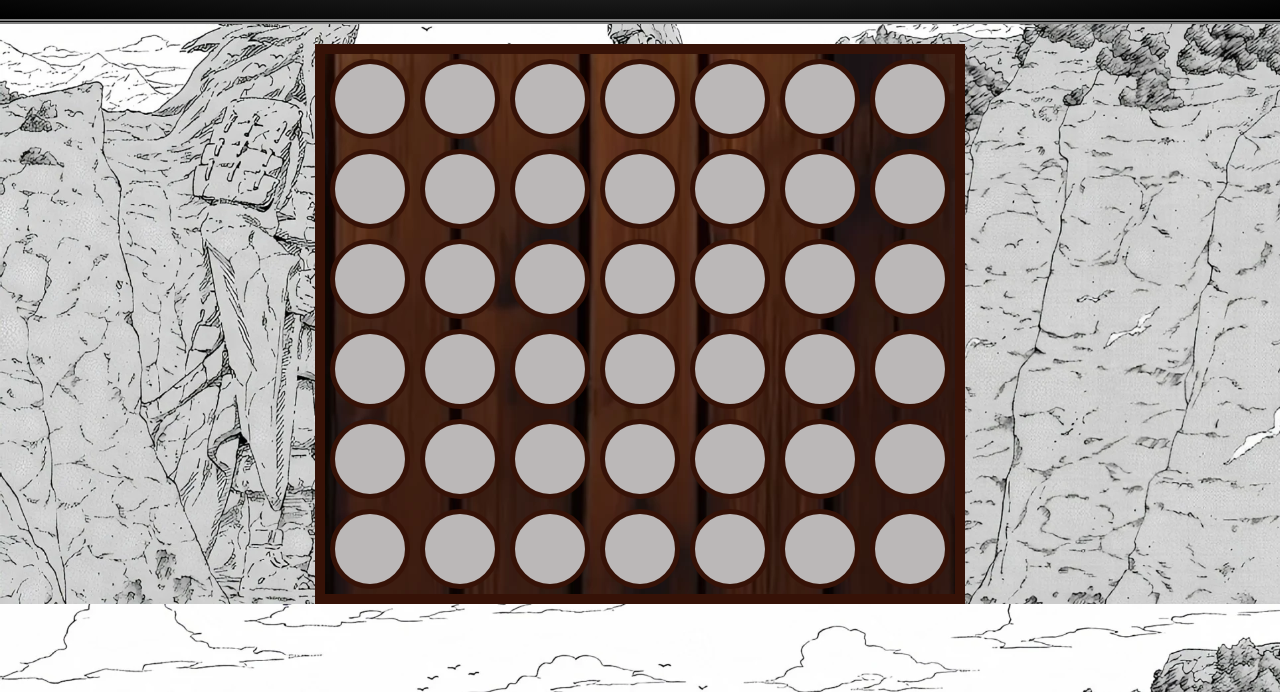
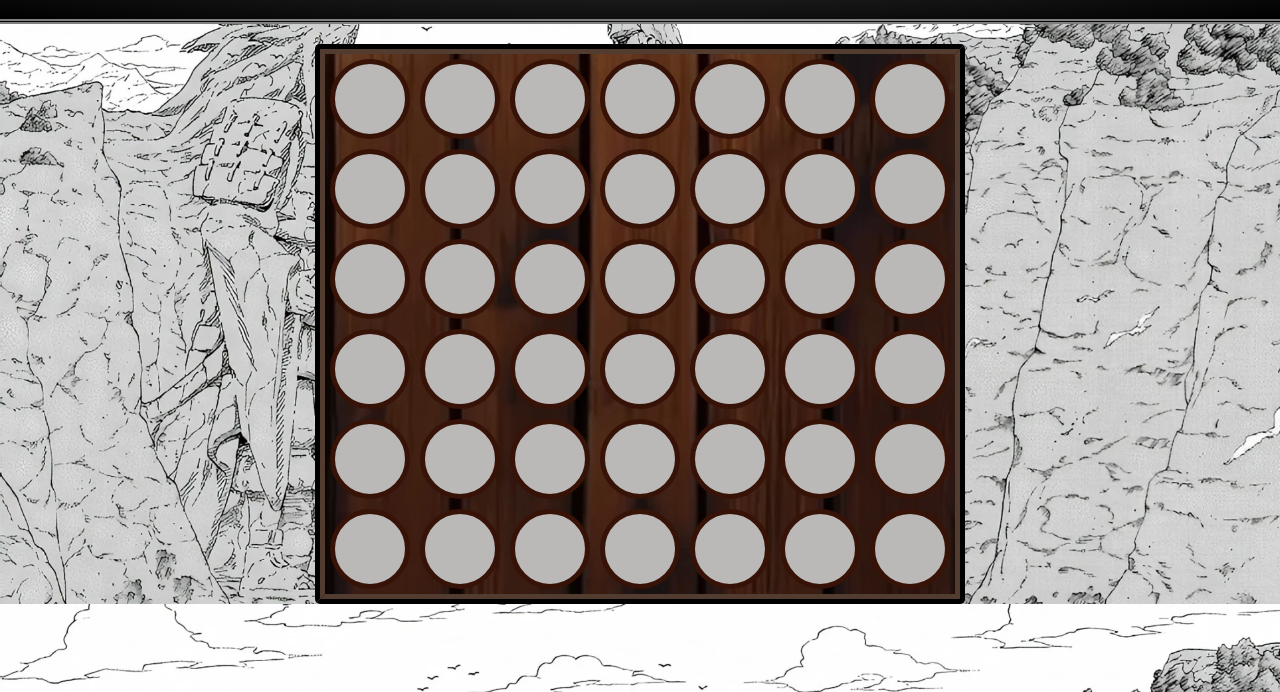
Before and after one commit to pinkx-xlink/js-connect-four-tutorial, a plain HTML site: page index.html in a window 1280 px wide. Shown: the part 108-800 px from the top of the page. Drawn offline with Linux system fonts and the light colour scheme.

Commit message:
Add image

```diff
--- a/style.css
+++ b/style.css
@@ -36,7 +36,11 @@ body {
     height: 540px;
     width: 630px;
     background-image: url('./img/wood-texture.webp');
-    border: 10px solid rgb(54, 18, 7);
+    border-bottom: 10px ridge rgb(82, 60, 48);
+    border-right: 10px ridge rgb(82, 60, 48);
+    border-left: 10px groove rgb(82, 60, 48);
+    border-top: 10px groove rgb(82, 60, 48);
+    border-radius: 5px;
     display: flex;
     flex-wrap: wrap;
     margin: 0 auto;
```
Also changed, not shown: img/connect-four-naruto-theme-project-screennshot.png (added).
